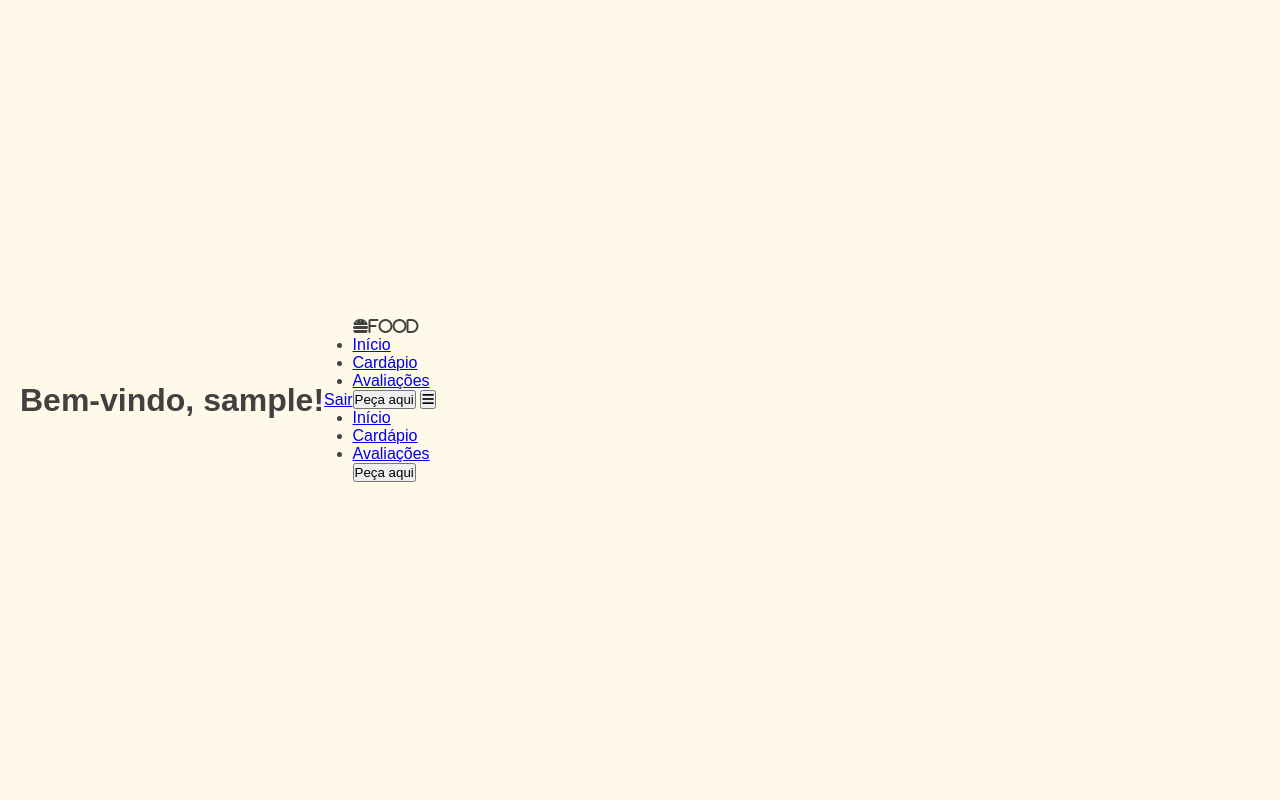
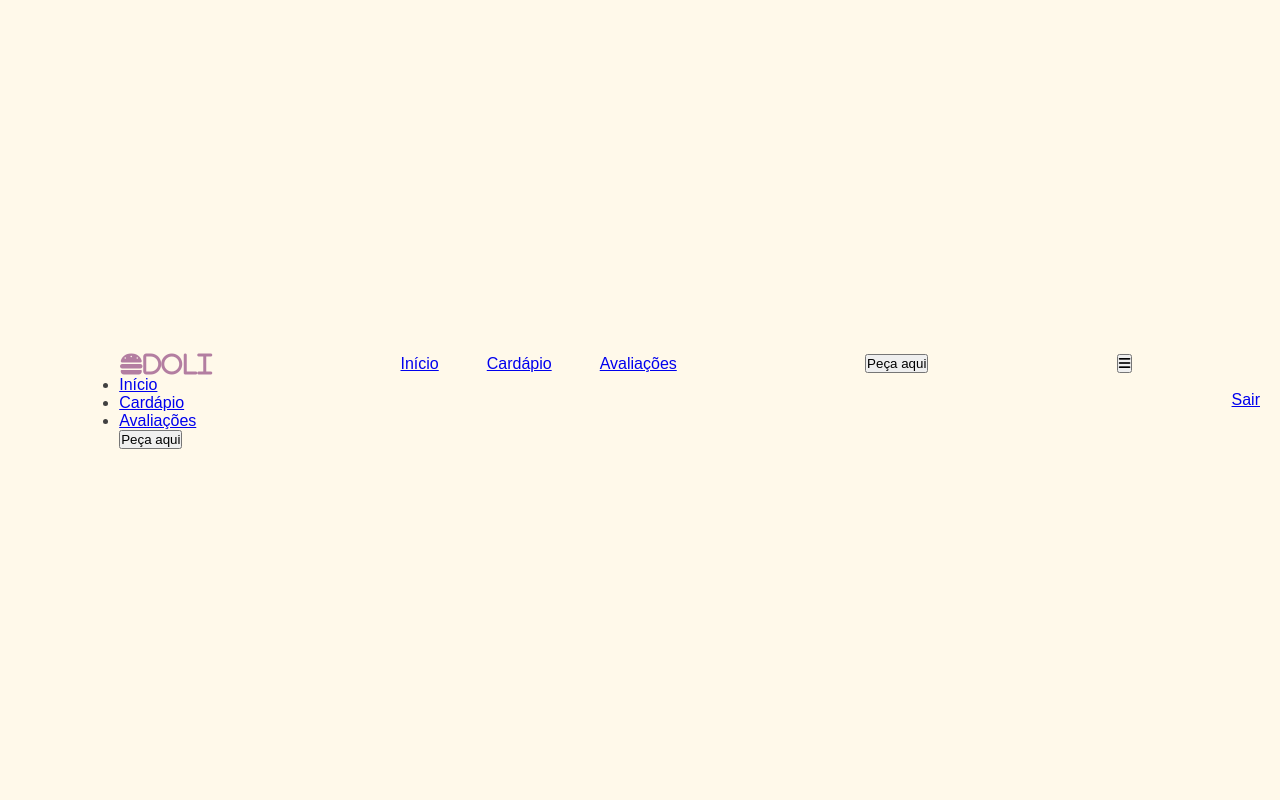
Before and after one commit to stephanie-rondon/analise_doom, a PHP site: page /dashboard.php in a window 1280 px wide. Run offline with PHP 8.4, Linux system fonts and the light colour scheme; the visitor is signed in with stand-in values (Sample User, id 1).

Commit message:
Adição de css do header, não consegui arrumar a nav bar

```diff
--- a/doom/dashboard.php
+++ b/doom/dashboard.php
@@ -4,8 +4,8 @@
     <meta charset="UTF-8">
     <meta name="viewport" content="width=device-width, initial-scale=1.0">
     <link rel="stylesheet" href="https://cdnjs.cloudflare.com/ajax/libs/font-awesome/6.7.2/css/all.min.css">
-    <link rel="stylesheet" href="doom\style.css">
-    <link rel="stylesheet" href="doom\header.css">
+    <link rel="stylesheet" href="style.css">
+    <link rel="stylesheet" href="header.css">
     <title>Dashboard</title>
 </head>
 <body>
@@ -18,12 +18,11 @@ if(!isset($_SESSION['usuario'])) {
 }
 ?>
 
-<h1>Bem-vindo, <?php echo $_SESSION['usuario']; ?>!</h1>
-    <a href="logout.php">Sair</a>
+<!--<h1>Bem-vindo, <?php //echo $_SESSION['usuario']; ?>!</h1>-->
 
     <header>
         <nav id="navbar">
-            <i class="fa-solid fa-burger" id="nav_logo">food</i>
+            <i class="fa-solid fa-burger" id="nav_logo">Doli</i>
 
             <ul id="nav_list">
                 <li>
@@ -64,5 +63,6 @@ if(!isset($_SESSION['usuario'])) {
         </div>
     </header>
 
+        <a href="logout.php">Sair</a>
 </body>
 </html>
--- a/doom/header.css
+++ b/doom/header.css
@@ -0,0 +1,39 @@
+* {
+    margin: 0;
+    padding: 0%;
+    box-sizing: border-box;
+}
+
+header {
+    width: 100%;
+    padding: 20px 8%;
+}
+
+#navbar {
+    width: 100%;
+    display: flex;
+    align-items: center;
+    justify-content: space-between;
+}
+
+#nav_logo {
+    font-size: 24px;
+    color: rgb(179, 126, 161);
+}
+
+#nav_list {
+    display: flex;
+    list-style: none;
+    gap: 48px;
+}
+
+.nav-item a {
+    text-decoration: none;
+    color: #1d1d1dad;
+    font-weight: 600;
+}
+
+.nav-item.active a{
+    color: #1d1d1dad;
+    border-bottom: 3px solid rgb(179, 126, 161);
+}
--- a/doom/style.css
+++ b/doom/style.css
@@ -10,7 +10,7 @@ body{
     color: #414141;
     height: 100vh;
     align-items: center;
-    background-color: rgb(75, 75, 144);
+    /*background-color: rgb(75, 75, 144);*/
     padding: 20px;
 }
 
@@ -30,13 +30,6 @@ form{
 
 @import url('https://fonts.googleapis.com/css2?family=Poppins:ital,wght@0,100;0,200;0,300;0,400;0,500;0,600;0,700;0,800;0,900;1,100;1,200;1,300;1,400;1,500;1,600;1,700;1,800;1,900&display=swap');
 
-* {
-    font-family: 'Poppins', sans-serif;
-    margin: 0;
-    padding: 0;
-    box-sizing: border-box;
-}
-
 body {
     background-color: #fff9ea;
 }
```
